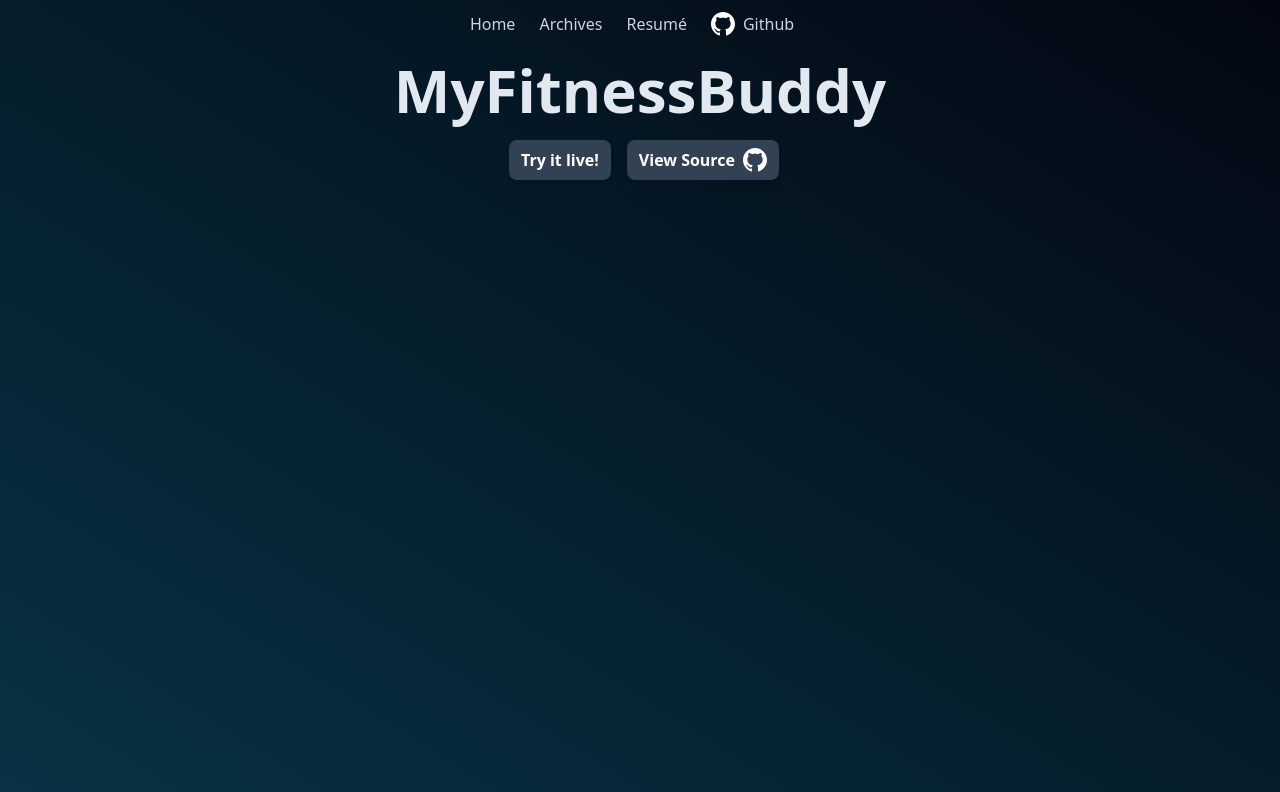
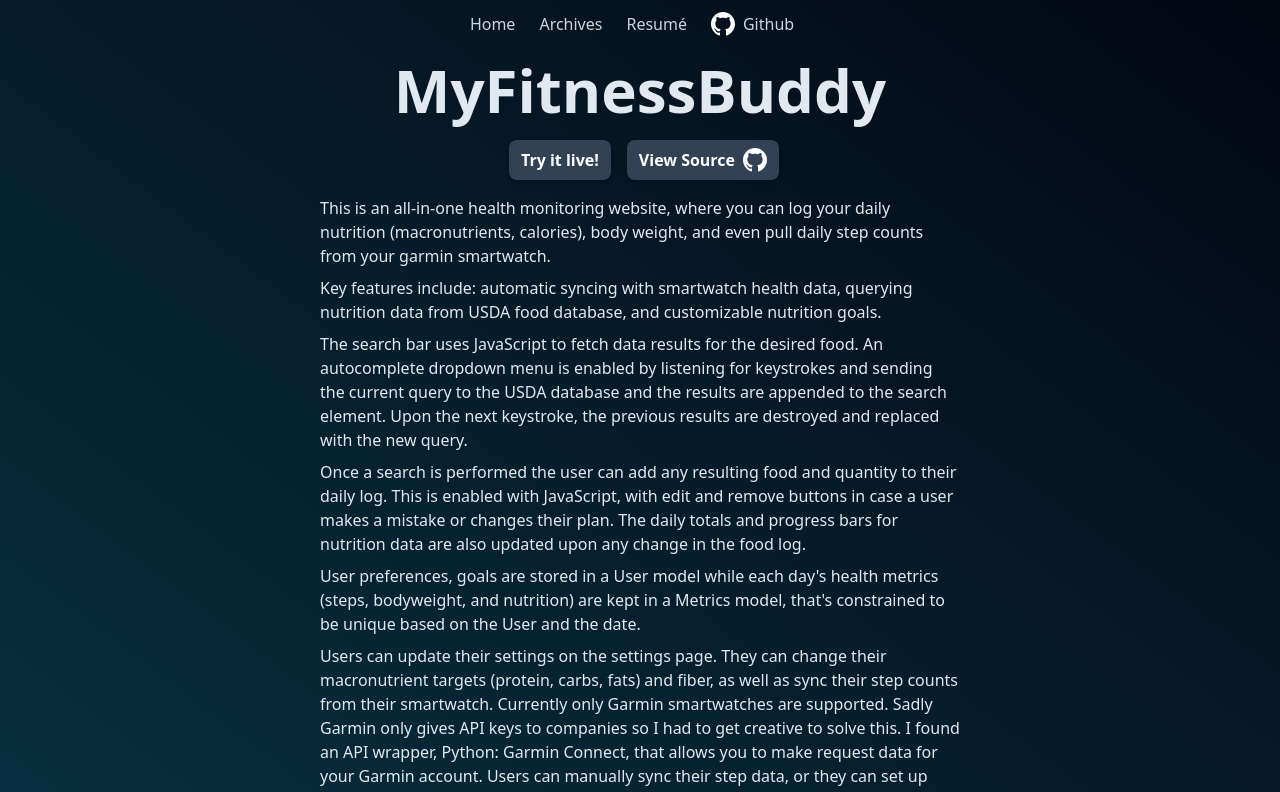
Before and after one commit to JohnZolton/portfolio-mk2, a Next.js app: page /MyFitnessBuddy in a window 1280 px wide. Shown: the top 792 px of the page. Built offline with nearby package versions, Linux system fonts and the light colour scheme.

Commit message:
embedded youtube videos and descriptions

```diff
--- a/package.json
+++ b/package.json
@@ -21,6 +21,7 @@
     "react-icons": "^4.10.1",
     "react-toastify": "^9.1.3",
     "react-tsparticles": "^2.11.0",
+    "react-youtube": "^10.1.0",
     "tsparticles": "^2.11.0",
     "tsparticles-engine": "^2.11.0",
     "tsparticles-preset-links": "^2.11.0",
--- a/src/pages/FreeBay.tsx
+++ b/src/pages/FreeBay.tsx
@@ -7,10 +7,14 @@ function FreeBay() {
     <ProjectPage>
       <NavBar></NavBar>
       <Project title="FreeBay"
-        paragraphs={[]}
+        paragraphs={[
+"This is an e-commerce auction web app akin to eBay or facebook marketplace. Users can create new listings to auction off items, with optional categories and pictures. Users can place bids on listings, comment on listings, see the current price and see the time remaining. The owner of a listing can close bidding at any time. Then the winner can see if they won a given item.",
+"I added increased account security by implementing 2FA by generating a QR code on the server and rendering it on the client. Once a user confirms they have generated the 2FA code, it is enabled for their account and required to log in. Users can enable and disable this feature, as well as change their emails and passwords. I enabled password changing manually by comparing password hashes before updating the new password."
+        ]}
         repo="https://github.com/JohnZolton/freebay"
         url="https://freebay.live"
-      description="description coming soon" />
+        youtube="FtQ04IJt4WY"
+      />
     </ProjectPage>
   );
 }
--- a/src/pages/MyFitnessBuddy.tsx
+++ b/src/pages/MyFitnessBuddy.tsx
@@ -10,8 +10,17 @@ function MyFitnessBuddy() {
         title="MyFitnessBuddy"
         repo="https://github.com/JohnZolton/fitness"
         url="https://nutritiontracker.bio/tracking/"
-        paragraphs={[]}
-        description="description coming soon"
+        paragraphs={[
+        "This is an all-in-one health monitoring website, where you can log your daily nutrition (macronutrients, calories), body weight, and even pull daily step counts from your garmin smartwatch.",
+        "Key features include: automatic syncing with smartwatch health data, querying nutrition data from USDA food database, and customizable nutrition goals.",
+        "The search bar uses JavaScript to fetch data results for the desired food. An autocomplete dropdown menu is enabled by listening for keystrokes and sending the current query to the USDA database and the results are appended to the search element. Upon the next keystroke, the previous results are destroyed and replaced with the new query.",
+        "Once a search is performed the user can add any resulting food and quantity to their daily log. This is enabled with JavaScript, with edit and remove buttons in case a user makes a mistake or changes their plan. The daily totals and progress bars for nutrition data are also updated upon any change in the food log.",
+        "User preferences, goals are stored in a User model while each day's health metrics (steps, bodyweight, and nutrition) are kept in a Metrics model, that's constrained to be unique based on the User and the date.",
+        "Users can update their settings on the settings page. They can change their macronutrient targets (protein, carbs, fats) and fiber, as well as sync their step counts from their smartwatch. Currently only Garmin smartwatches are supported. Sadly Garmin only gives API keys to companies so I had to get creative to solve this. I found an API wrapper, Python: Garmin Connect, that allows you to make request data for your Garmin account. Users can manually sync their step data, or they can set up automatic syncing. With automatic syncing enabled, the program will collect the previous days step data (the current days data isn't available on Garmin Connect yet).",
+        "Users are prompted for their bodyweight on each new day.",
+        "Daily total steps, bodyweight, and calories are displayed on three charts using Chart.js.",
+        ]}
+        youtube="TebymR57Jvk"
       />
     </ProjectPage>
   );
--- a/src/pages/components/hero.tsx
+++ b/src/pages/components/hero.tsx
@@ -18,7 +18,7 @@ export const HeroSection = () => {
       <div className="pb-3 text-5xl font-semibold">John Zolton</div>
       <div className="text-2xl">Software Engineer</div>
       <div className="flex flex-row items-center gap-4 py-2  ">
-        <Link href="https://github.com/JohnZolton" legacyBehavior>
+        <Link href="https://github.com/JohnZolton" legacyBehavior className="">
           <a target="_blank" rel="noopener noreferrer">
             <svg
               xmlns="http://www.w3.org/2000/svg"
--- a/src/pages/components/projectpage.tsx
+++ b/src/pages/components/projectpage.tsx
@@ -1,5 +1,6 @@
 import React, { Children, PropsWithChildren, useEffect } from "react";
 import Link from "next/link";
+import YouTube from 'react-youtube'
 
 interface ProjectPageProps {
   title: string;
@@ -26,10 +27,17 @@ export function Project({
   url,
   paragraphs,
 }: ProjectPageProps) {
+    const options = {
+    playerVars: {
+      autoplay: 0,
+    },
+  };
   return (
     <>
-      {youtube && <div>{youtube}</div>}
       <div className="text-6xl font-semibold m-3">{title}</div>
+
+      {youtube && (
+      <div className="flex items-center"><YouTube videoId={youtube} opts={options} className="w-4/5 h-full"/></div>)}
       <div className="flex flex-row items-center gap-2">
 
       {url && (
@@ -47,8 +55,7 @@ export function Project({
       {repo && (
         <Link legacyBehavior href="">
           <a
-            href="JohnZolton_Resume.pdf"
-            rel="noopener noreferrer"
+            href={repo}            rel="noopener noreferrer"
             target="_blank"
             className=""
           >
@@ -68,7 +75,7 @@ export function Project({
         </Link>
       )}
       </div>
-      <div className="w-3/4">
+      <div className="w-1/2 pb-10">
         {paragraphs &&
           paragraphs.map((paragraph, index) => (
             <div key={index} className="my-2">{paragraph}</div>
```
Also changed, not shown: 1 other file (tests, documents, lock files or other folders).
